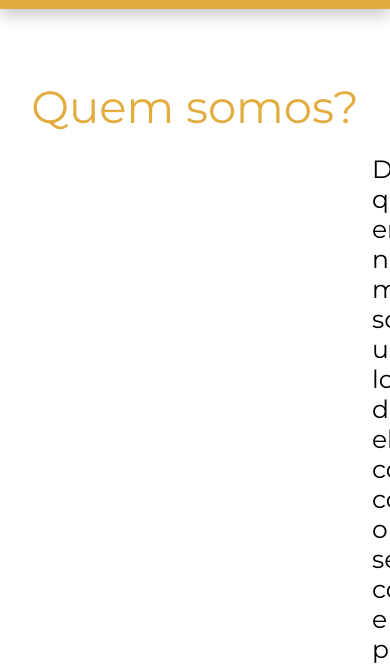
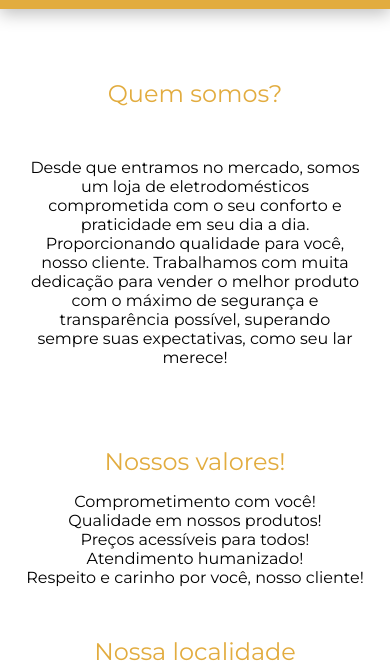
Before and after one commit to phelipipereira/Site-Vitrine---Eletro-Smart, a plain HTML site: page Pagina-Sobre/Sobre.html in a window 390 px wide. Shown: the part 105-777 px from the top of the page. Drawn offline with nearby package versions, Linux system fonts and the light colour scheme.

Commit message:
responsividade página sobre

```diff
--- a/Pagina-Sobre/Sobre.css
+++ b/Pagina-Sobre/Sobre.css
@@ -197,6 +197,33 @@
 
 /*------------------ RESPONSIVO ------------------*/
 @media (max-width: 768px) {
+
+  .Quem-somos {
+    font-size: 24px;
+  }
+
+  .Quem-somos-texto {
+    font-size: 16px;
+    padding: 30px;
+  }
+
+  .Nossos-valores {
+    font-size: 24px;
+  }
+
+  .Nossos-valores-Texto {
+    font-size: 16px;
+    margin: 1rem 0;
+  }
+
+  .Nossa-localidade {
+    font-size: 24px;
+  }
+
+  .Mapa {
+    height: 20rem;
+  }
+
   /*--------------cabeçalho----------------*/
   /* Torna o menu horizontal com quebra de linha e espaçamento entre itens */
   .menu-lista {
```
